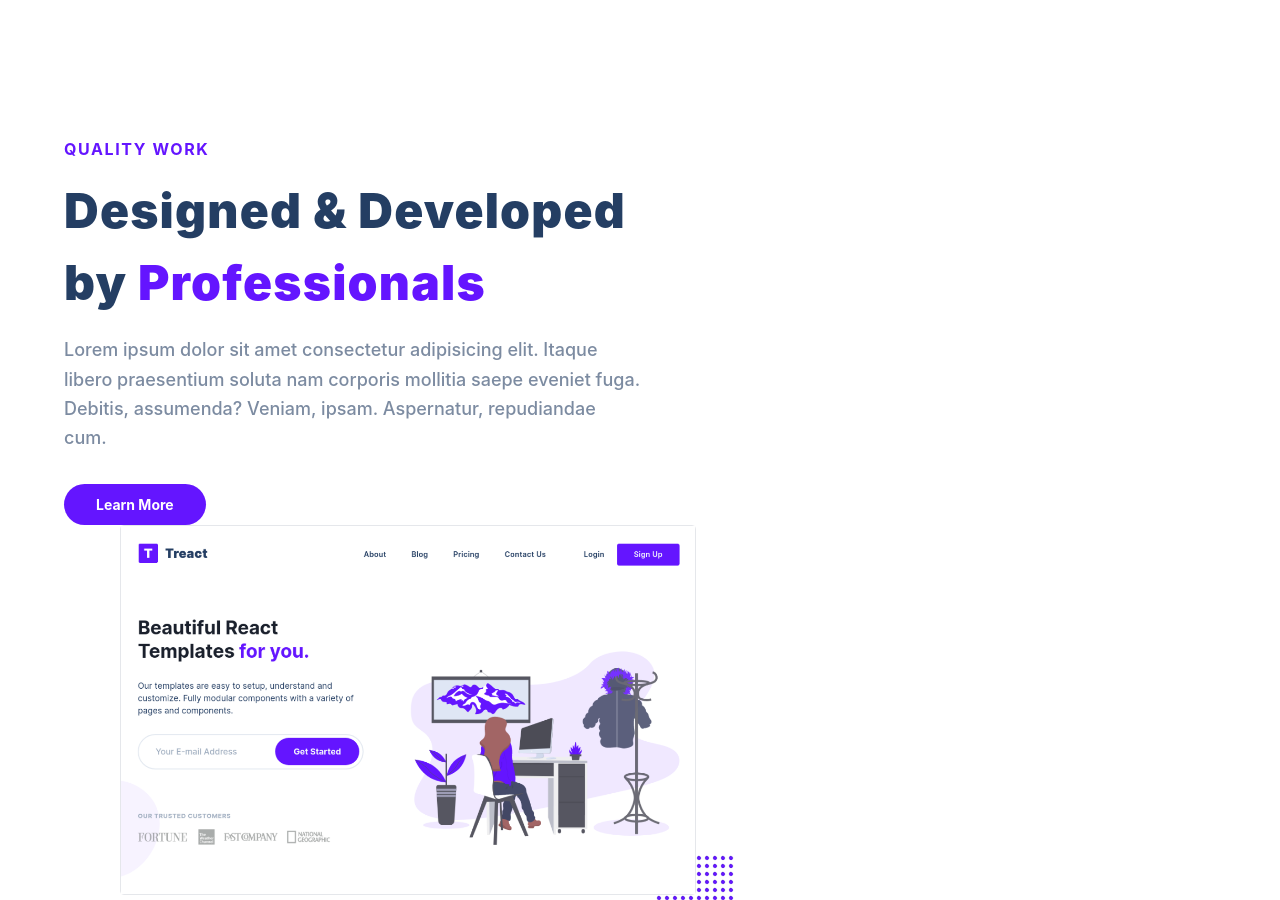
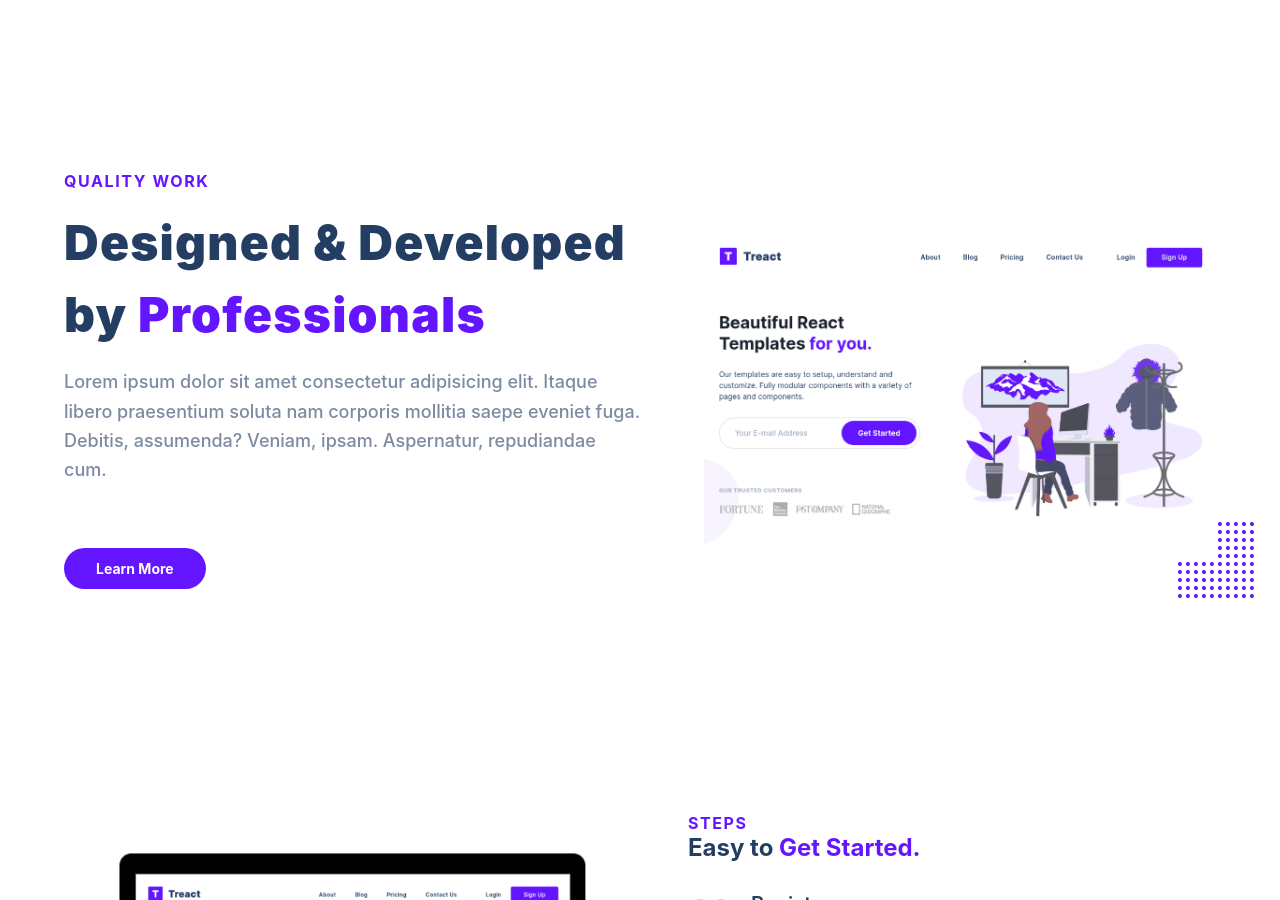
Before and after one commit to azphar/trish-treact, a plain HTML site: page index.html in a window 1280 px wide. Shown: the part 1900-2800 px from the top of the page. Drawn offline with Linux system fonts and the light colour scheme; a script that the page names is missing.

Commit message:
Treact final - responsive

```diff
--- a/style.css
+++ b/style.css
@@ -79,7 +79,6 @@ nav {
     display: flex;
     justify-content: space-between;
     align-items: center;
-    flex-wrap: wrap;
 }
 
 .btn {
@@ -475,7 +474,10 @@ header .row {
 
 .quality__img {
     width: 100%;
-    z-index: 1;
+    height: auto;
+    display: block;
+    position: relative;
+    z-index: 2;
 }
 
 .figure {
@@ -499,19 +501,13 @@ header .row {
 }
 
 .quality__img--wrapper {
-    position: relative;
-    z-index: 2;
-    display: flex;
-    border-radius: 4px;
-    border: 1px solid rgb(229, 231, 235);
-    border-image: initial;
-    margin: 0 56px;
-}
-
-.quality__img--wrapper {
-    position: relative;
-    z-index: 2;
-    display: flex;
+   position: relative;
+   width: 100%;
+   max-width: 640px;
+   margin: 32px auto 0 auto;
+   display: flex;
+   justify-content: center;
+   align-items: center;
 }
 
 .quality__img--wrapper {
@@ -657,11 +653,6 @@ header .row {
     color: #718096;
 }
 
-.value:nth-child(1) {
-    margin-top: 32px;
-    margin-right: 32px;
-}
-
 .value:nth-child(1) .value__img--wrapper {
     background-color: #9ae6b4;
 }
@@ -703,6 +694,7 @@ header .row {
     font-weight: 500;
     color: rgb(124, 139, 161);
     line-height: 1.625;
+    margin-bottom: 32px;
 }
 
 .plans {
@@ -1014,8 +1006,9 @@ footer {
 
 .footer__columns {
     display: flex;
-    justify-content: space-between;
+    justify-content: center;
     flex-wrap: wrap;
+    margin: 0 auto;
     gap: 32px;
 }
 
@@ -1138,12 +1131,6 @@ footer {
 }
 
 
-@media (max-width: 1280px) {
-    .nav__links {
-        display: none;
-    }
-}
-
 /*
 
 TABLETS & LARGE PHONES
@@ -1222,6 +1209,7 @@ TABLETS & LARGE PHONES
     display: flex;
     flex-direction: column;
     align-items: center;
+    width: 50%;
 }
 
 .quality__img--wrapper {
```
